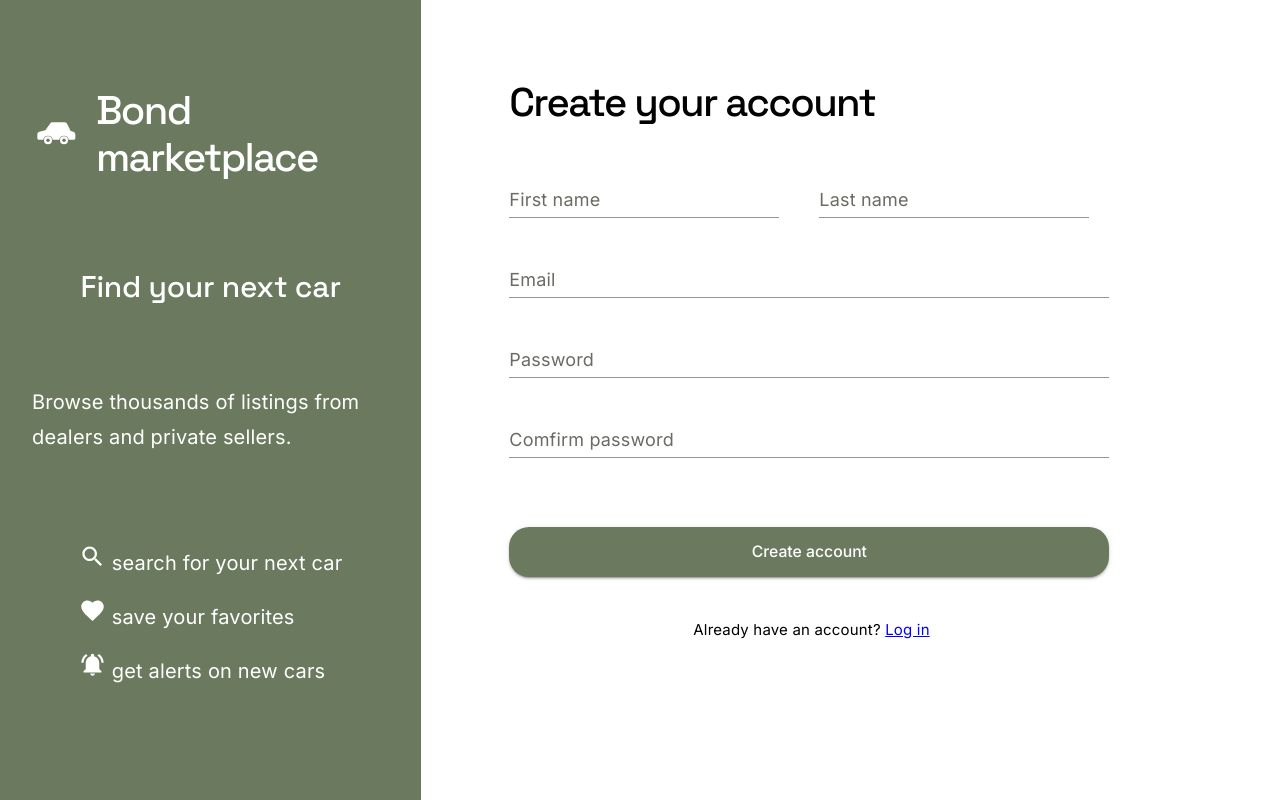
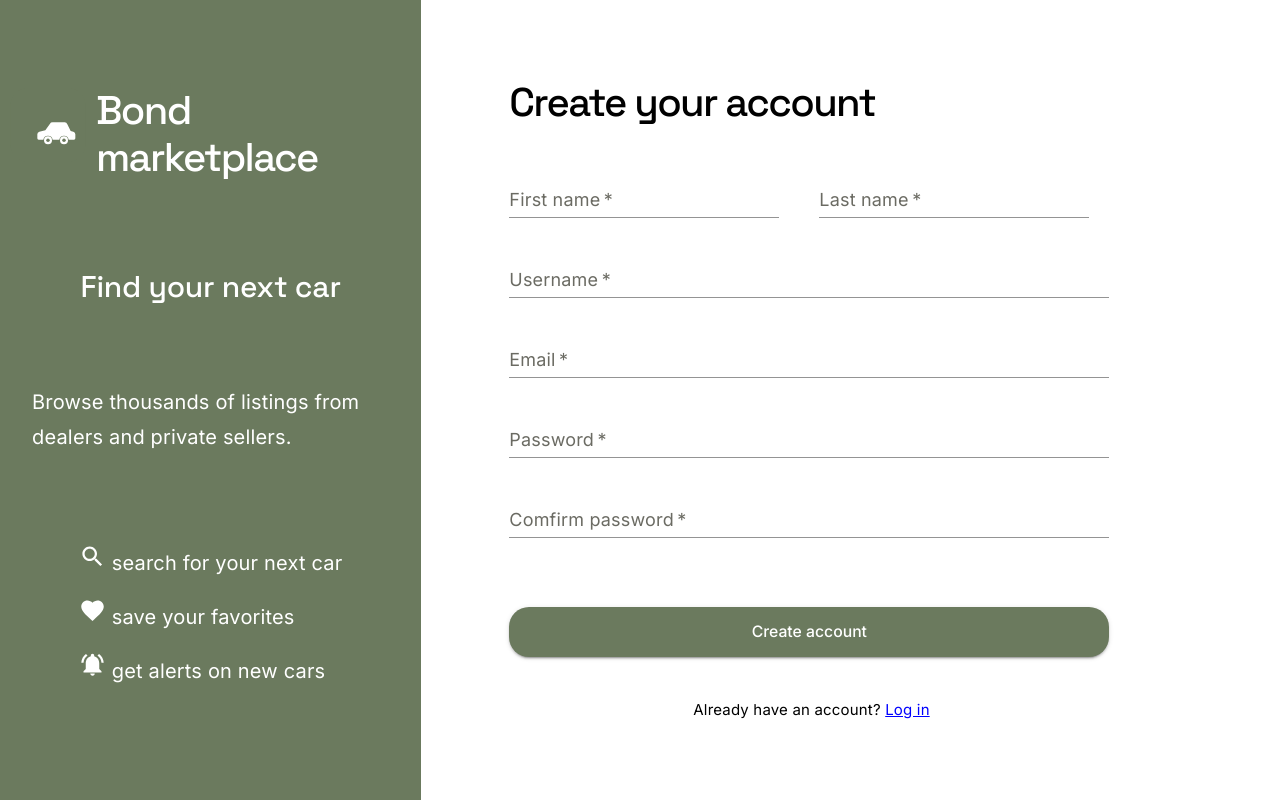
Before and after one commit to Andrew2aba/Frien, a React (Vite) app in the folder frontend/: page /signup in a window 1280 px wide. Built offline with nearby package versions, Linux system fonts and the light colour scheme.

Commit message:
add: Functionality to sign up page

```diff
--- /dev/null
+++ b/frontend/src/api/Axios.ts
@@ -0,0 +1,38 @@
+import axios from "axios";
+import { getToken, clearToken } from "./token.ts";
+// this is an axios instance that is used to make requests to the django backend
+/*
+  axios is a promise-based HTTP client for the browser and node.js.
+  It makes it easy to send asynchronous HTTP requests to REST endpoints and perform CRUD operations.
+*/
+
+const instance = axios.create({
+  baseURL: "http://127.0.0.1:8000/", // django backend URL
+  headers: {
+    "Content-Type": "application/json",
+    accept: "application/json",
+  },
+});
+
+// runs before every request goes out
+instance.interceptors.request.use((config) => {
+  const token = getToken();
+  if (token) {
+    config.headers.Authorization = `Bearer ${token}`;
+  }
+  return config;
+});
+
+// runs on every response coming back
+instance.interceptors.response.use(
+  (response) => response,
+  (error) => {
+    if (error.response?.status === 401) {
+      clearToken();
+      window.location.href = "/login";
+    }
+    return Promise.reject(error);
+  }
+);
+
+export default instance;
--- /dev/null
+++ b/frontend/src/api/token.ts
@@ -0,0 +1,6 @@
+// src/api/token.ts
+const KEY = "bond_access_token";
+
+export const getToken = () => localStorage.getItem(KEY);
+export const setToken = (t: string) => localStorage.setItem(KEY, t);
+export const clearToken = () => localStorage.removeItem(KEY);
--- a/frontend/src/components/Axios.tsx
+++ /dev/null
@@ -1,18 +0,0 @@
-import axios from 'axios';
-
-// this is an axios instance that is used to make requests to the django backend
-/*
-  axios is a promise-based HTTP client for the browser and node.js.
-  It makes it easy to send asynchronous HTTP requests to REST endpoints and perform CRUD operations.
-*/
-
-const instance = axios.create({
-  baseURL: 'http://127.0.0.1:8000/', // django backend URL
-  headers: {
-    'Content-Type': 'application/json',
-    accept: 'application/json',
-
-  },
-});
-
-export default instance;
--- a/frontend/src/pages/LandingPage.tsx
+++ b/frontend/src/pages/LandingPage.tsx
@@ -1,7 +1,7 @@
 import React from "react";
 import ListingCard from "../components/listingCard";
 import { useState, useEffect } from "react";
-import instance from "../components/Axios";
+import instance from "../api/Axios";
 
 
 
--- a/frontend/src/pages/LoginPage.tsx
+++ b/frontend/src/pages/LoginPage.tsx
@@ -1,12 +1,29 @@
 import { Box, padding } from '@mui/system'
-import React from 'react';
+import React, { useState } from 'react';
 import blackcar from "../assets/blackcar.svg";
 import { TextField, Typography } from '@mui/material';
 import { Bold } from 'lucide-react';
 
+interface LoginFormState {
+    email: string;
+    password: string;
+}
+
+const LoginPage = () => {
+
+    const [loginInfo, setLoginInfo] = useState < LoginFormState>({
+        email: '',
+        password: ''
+    })
 
 
-const LoginPage = () => {
+    const { email, password } = loginInfo;
+
+    const [isSubmitting, setIsSubmitting] = useState(false);
+    // Holds a message to show the user (validation failure or API error).
+    const [error, setError] = useState<string | null>(null);
+
+
 
     return (
         <Box sx={{ display: 'flex', gap: 2, height: '100vh', bgcolor: 'primary.main', justifyContent: 'center', alignItems: 'center' }}>
--- a/frontend/src/pages/SignUpPage.tsx
+++ b/frontend/src/pages/SignUpPage.tsx
@@ -1,6 +1,6 @@
-import React from "react"
+import React, { useState } from "react"
+import { useNavigate } from "react-router"
 import { Box, ThemeProvider, createTheme, margin } from '@mui/system'
-import { BookCheck } from "lucide-react"
 import Typography from "@mui/material/Typography"
 import bondIcon2 from "../assets/bond-icon2.svg";
 import SearchIcon from '@mui/icons-material/Search';
@@ -8,18 +8,87 @@ import NotificationsActiveIcon from '@mui/icons-material/NotificationsActive';
 import FavoriteOutlinedIcon from '@mui/icons-material/FavoriteOutlined';
 import { Button } from "@mui/material";
 import TextField from "@mui/material/TextField";
+import instance from "../api/Axios"
+import { setToken } from "../api/token"
 
+interface SignUpFormState {
+    first_name: string;
+    last_name: string;
+    username: string;
+    email: string;
+    password: string;
+    confirm_password: string;
+}
 
-const SignUpPage= () => {
+const SignUpPage = () => {
+    // Used to redirect the user to /login once their account is created.
+    const navigate = useNavigate();
+
+    // Single source of truth for every field's current value. Each TextField
+    // is "controlled" by this state instead of managing its own DOM value.
+    const [userInfo, setUserInfo] = useState<SignUpFormState>({
+        first_name: "",
+        last_name: "",
+        username: "",
+        email: "",
+        password: "",
+        confirm_password: "",
+    });
+
+    const { first_name, last_name, username, email, password, confirm_password } = userInfo;
+    // Disables the submit button and swaps its label while the request is in flight.
+    const [isSubmitting, setIsSubmitting] = useState(false);
+    // Holds a message to show the user (validation failure or API error).
+    const [error, setError] = useState<string | null>(null);
+
+    // Returns an onChange handler bound to a specific field name, so we don't
+    // need a separate handler function per TextField.
+    const handleFieldChange =
+        (field: keyof SignUpFormState) =>
+            (event: React.ChangeEvent<HTMLInputElement>) => {
+                setUserInfo((prev) => ({ ...prev, [field]: event.target.value }));
+            };
+
+    // Fires on form submit (button click or Enter key, since the button is type="submit").
+    const handleCreateAccount = async (event: React.FormEvent<HTMLFormElement>) => {
+        event.preventDefault(); // stop the browser's default full-page form submit
+
+        setIsSubmitting(true);
+        setError(null);
+
+        try {
+            const response = await instance.post('users/', {
+                first_name,
+                last_name,
+                username,
+                email,
+                password,
+                confirm_password
+            });
+
+            // Store under the same key Axios.ts reads on every request, so the
+            // new account is immediately authenticated for subsequent calls.
+            setToken(response.data.access);
+            localStorage.setItem('refresh_token', response.data.refresh);
+            navigate('/home');
+        }
+        catch (error) {
+            console.error('Error creating account:', error);
+            setError('Failed to create account. Please try again.');
+        }
+        finally {
+            setIsSubmitting(false);
+        }
+    }
 
     return (
         <Box sx={{ display: 'flex', gap: 2, height: '100vh', bgcolor: 'white' }}>
             <Box
                 sx={{ flex: .5, bgcolor: 'primary.main' }}>
-                 <Box sx={{ display: 'flex', alignItems: 'center', gap: 1, p: 1 }}>
+                <Box sx={{ display: 'flex', alignItems: 'center', gap: 1, p: 1 }}>
                     <img src={bondIcon2} alt="Bond Marketplace logo" width={80} height={80} style={{ marginTop: 61 }} />
                     <Typography variant="h1" sx={{ color: 'white', fontSize: 40, fontWeight: 'bold', paddingTop: 10 }}>
-                    Bond marketplace
+                        Bond marketplace
                     </Typography>
                 </Box>
 
@@ -29,7 +98,6 @@ const SignUpPage= () => {
                         Find your next car
                     </Typography>
                 </Box>
-
 
                 <Box sx={{ display: '', justifyContent: 'center', paddingTop: 10 }}>
                     <Typography variant="subtitle1"
@@ -46,22 +114,26 @@ const SignUpPage= () => {
                         </Typography>
                     </Box>
 
-                     <Box sx={{ display: 'flex', alignItems: 'center', gap: 1, p: 1, borderRadius: 2 }}>
+                    <Box sx={{ display: 'flex', alignItems: 'center', gap: 1, p: 1, borderRadius: 2 }}>
                         <Typography variant="subtitle1"
                             sx={{ color: 'white', justifyContent: 'center', fontSize: 20, ml: 4, mr: 4 }}>
                             <FavoriteOutlinedIcon /> save your favorites
                         </Typography>
                     </Box>
 
-                     <Box sx={{ display: 'flex', alignItems: 'center', gap: 1, p: 1, borderRadius: 2 }}>
+                    <Box sx={{ display: 'flex', alignItems: 'center', gap: 1, p: 1, borderRadius: 2 }}>
                         <Typography variant="subtitle1"
                             sx={{ color: 'white', justifyContent: 'center', fontSize: 20, ml: 4, mr: 4 }}>
-                            <NotificationsActiveIcon/> get alerts on new cars
+                            <NotificationsActiveIcon /> get alerts on new cars
                         </Typography>
                     </Box>
                 </Box>
             </Box>
+            {/* Rendered as a real <form> so the submit button and Enter key both
+            trigger handleCreateAccount, and required/type="email" get native validation. */}
             <Box
+                component="form"
+                onSubmit={handleCreateAccount}
                 sx={{ flex: 1 }}>
                 <Box
                     sx={{ display: 'grid', justifyContent: 'left', alignItems: 'center', pl: 9, pt: 10 }}>
@@ -73,36 +145,52 @@ const SignUpPage= () => {
                 <Box
                     sx={{ display: 'grid', justifyContent: 'left', alignItems: 'center', pl: 9, pt: 5 }}>
 
+                    {/* Each field below is "controlled": its value comes from state and
+                    onChange writes back into that state on every keystroke. */}
                     <Box sx={{ display: 'flex', justifyContent: 'left', alignItems: 'center', gap: 5, borderRadius: 2 }}>
 
-
-                    <TextField label="First name" variant="standard" fullWidth sx={{ width: 270, height: 80, borderRadius: 2, borderColor: 'black', borderWidth: 1}} />
-                    <TextField label="Last name" variant="standard" fullWidth sx={{ width: 270, height: 80, borderRadius: 2, borderColor: 'black', borderWidth: 1 }} />
-
+                        <TextField label="First name" variant="standard" required fullWidth
+                            value={userInfo.first_name} onChange={handleFieldChange('first_name')}
+                            sx={{ width: 270, height: 80, borderRadius: 2, borderColor: 'black', borderWidth: 1 }} />
+                        <TextField label="Last name" variant="standard" required fullWidth
+                            value={userInfo.last_name} onChange={handleFieldChange('last_name')}
+                            sx={{ width: 270, height: 80, borderRadius: 2, borderColor: 'black', borderWidth: 1 }} />
 
                     </Box>
 
-                    <TextField label="Email" variant="standard" fullWidth sx={{ width: 600, height: 80, borderRadius: 2, borderColor: 'black', borderWidth: 1 }} />
+                    <TextField label="Username" variant="standard" required fullWidth
+                            value={userInfo.username} onChange={handleFieldChange('username')}
+                            sx={{ width: 600, height: 80, borderRadius: 2, borderColor: 'black', borderWidth: 1 }} />
 
-                    <TextField label="Password" variant="standard" type="password" fullWidth sx={{ width: 600, height: 80, borderRadius: 2, borderColor: 'black', borderWidth: 1 }} />
+                    <TextField label="Email" variant="standard" type="email" required fullWidth
+                        value={userInfo.email} onChange={handleFieldChange('email')}
+                        sx={{ width: 600, height: 80, borderRadius: 2, borderColor: 'black', borderWidth: 1 }} />
 
-                    <TextField label="Comfirm password" variant="standard" type="password" fullWidth sx={{ width: 600, height: 80, borderRadius: 2, borderColor: 'black', borderWidth: 1 }} />
+                    <TextField label="Password" variant="standard" type="password" required fullWidth
+                        value={userInfo.password} onChange={handleFieldChange('password')}
+                        sx={{ width: 600, height: 80, borderRadius: 2, borderColor: 'black', borderWidth: 1 }} />
 
+                    <TextField label="Comfirm password" variant="standard" type="password" required fullWidth
+                        value={userInfo.confirm_password} onChange={handleFieldChange('confirm_password')}
+                        sx={{ width: 600, height: 80, borderRadius: 2, borderColor: 'black', borderWidth: 1 }} />
+
+                    {error && (
+                        <Typography sx={{ color: 'error.main', mt: 2 }}>
+                            {error}
+                        </Typography>
+                    )}
 
                 </Box>
 
-                <Button variant="contained" color="primary" sx={{ width: 600, height: 50, borderRadius: 2, mt: 5, ml: 9 }}>
-                    Create account
+                <Button type="submit" disabled={isSubmitting} variant="contained" color="primary" sx={{ width: 600, height: 50, borderRadius: 2, mt: 5, ml: 9 }}>
+                    {isSubmitting ? "Creating account..." : "Create account"}
                 </Button>
 
-               < Typography variant="subtitle1" sx={{ color: 'black', fontSize: 15, justifyContent: 'right', fontWeight: 'light', mt: 5, ml: 32 }}>
-
-
-                Already have an account? <a href="/login" style={{ color: 'blue', textDecoration: 'underline' }}>Log in</a>
+                <Typography variant="subtitle1" sx={{ color: 'black', fontSize: 15, justifyContent: 'right', fontWeight: 'light', mt: 5, ml: 32 }}>
+                    Already have an account? <a href="/login" style={{ color: 'blue', textDecoration: 'underline' }}>Log in</a>
                 </Typography>
             </Box>
         </Box>
     )
 }
-
 export default SignUpPage;
```
Also changed, not shown: frontend/src/api/auth.ts (added, +28 -0 lines).
